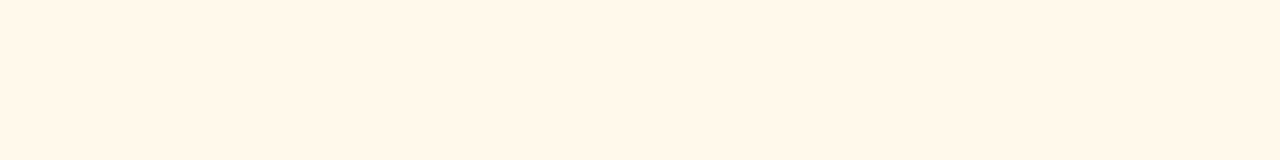
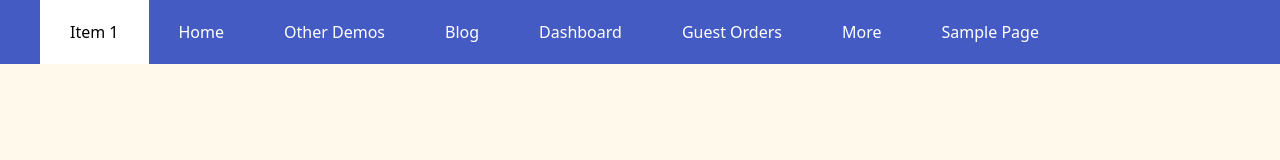
Before and after one commit to minhphung68/f8-fullstack-day-5, a plain HTML site: page menu.html in a window 1280 px wide. Drawn offline with Linux system fonts and the light colour scheme.

Commit message:
Hoan thanh bai tap 2

```diff
--- a/css/style.css
+++ b/css/style.css
@@ -145,3 +145,29 @@ p.content {
 .form-footer {
     margin-top: 24px;
 }
+
+
+/* MENU CSS */
+.menu {
+    padding: 0 40px;
+    background-color: #455bc4;
+    font-size: 0;
+}
+
+.menu li {
+    display: inline-block;
+}
+
+.menu li a {
+    display: inline-block;
+    padding: 20px 30px;
+    color: white;
+    text-decoration: none;
+    font-size: 16px;
+}
+
+.menu .active a {
+    background-color: white;
+    color: black;
+    font-size: 16px;
+}
--- a/menu.html
+++ b/menu.html
@@ -5,7 +5,18 @@
         <meta name="viewport" content="width=device-width, initial-scale=1.0" />
         <link rel="stylesheet" href="./css/reset.css" />
         <link rel="stylesheet" href="./css/style.css" />
-        <title>Document</title>
+        <title>Menu</title>
     </head>
-    <body></body>
+    <body>
+        <ul class="menu">
+            <li class="active"><a href="">Item 1</a></li>
+            <li><a href="">Home</a></li>
+            <li><a href="">Other Demos</a></li>
+            <li><a href="">Blog</a></li>
+            <li><a href="">Dashboard</a></li>
+            <li><a href="">Guest Orders</a></li>
+            <li><a href="">More</a></li>
+            <li><a href="">Sample Page</a></li>
+        </ul>
+    </body>
 </html>
```
Also changed, not shown: cv.html (+1 -1 lines), form.html (+1 -1 lines).
